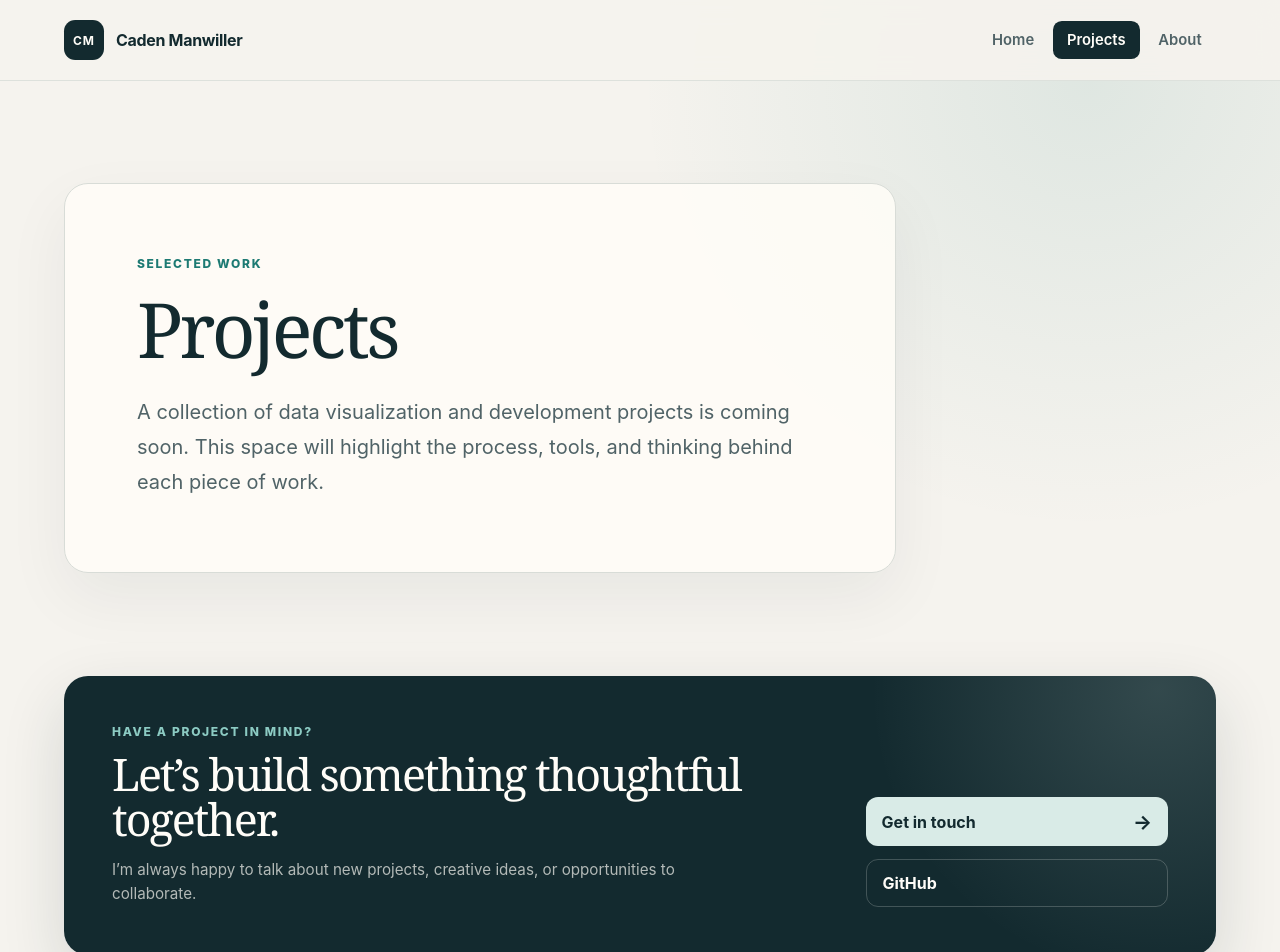
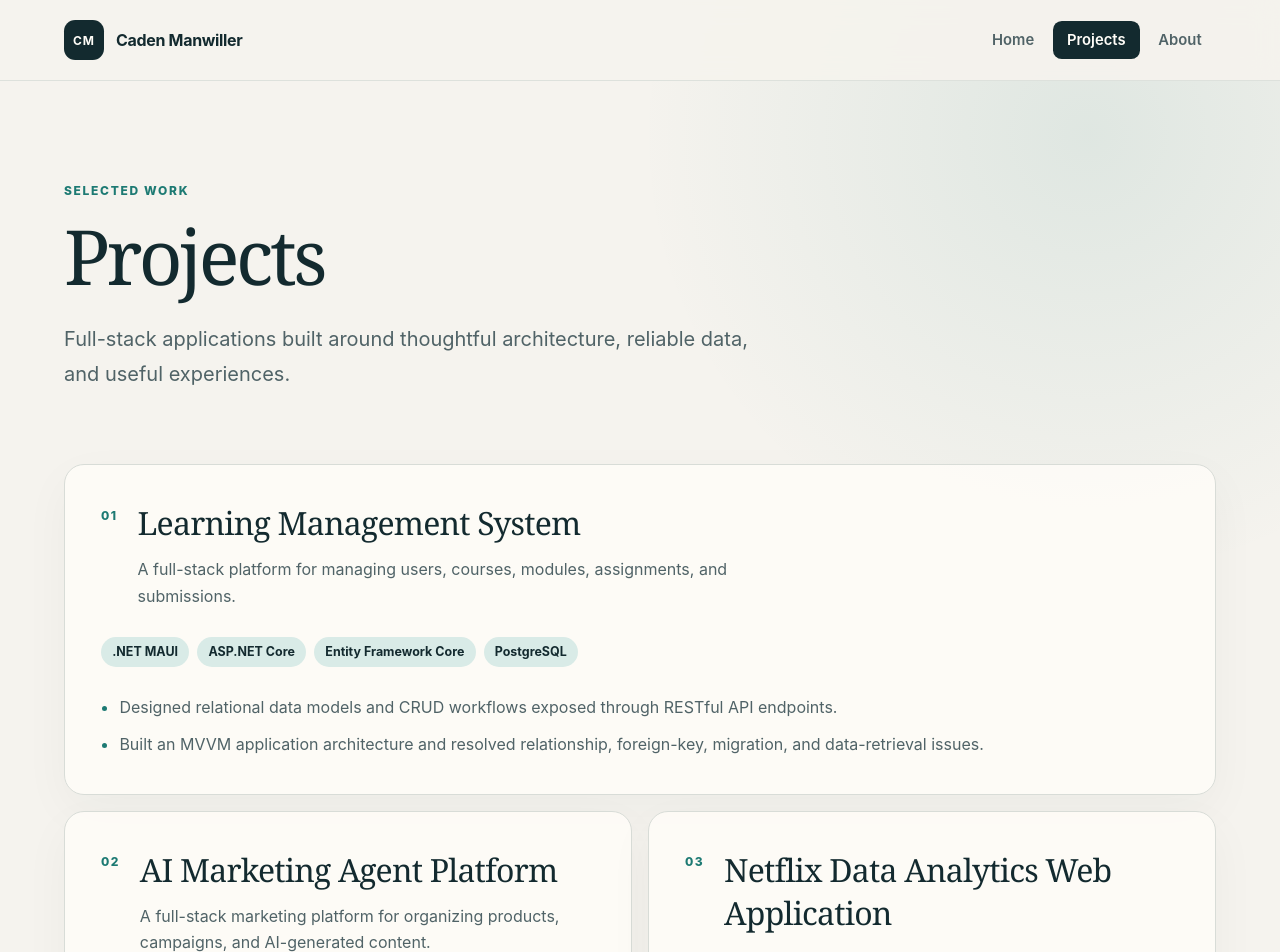
Before and after one commit to manwillerc/homepage, a React (Create React App) app: page /#/projects in a window 1280 px wide. Shown: the top 952 px of the page. Built offline with nearby package versions, Linux system fonts and the light colour scheme.

Commit message:
Added information for projects to the project page

```diff
--- a/src/App.scss
+++ b/src/App.scss
@@ -180,6 +180,101 @@ $page-width: 72rem;
   }
 }
 
+.projects-page {
+  display: grid;
+  gap: clamp(2.5rem, 6vw, 4.5rem);
+}
+
+.projects-header {
+  max-width: 52rem;
+
+  h1 {
+    margin: 0;
+    font-family: Georgia, "Times New Roman", serif;
+    font-size: clamp(2.75rem, 6vw, 4.75rem);
+    font-weight: 500;
+    letter-spacing: -0.045em;
+    line-height: 1;
+  }
+}
+
+.project-list {
+  display: grid;
+  grid-template-columns: repeat(2, minmax(0, 1fr));
+  gap: 1rem;
+}
+
+.project-card {
+  display: flex;
+  flex-direction: column;
+  gap: 1.75rem;
+  padding: clamp(1.5rem, 3vw, 2.25rem);
+  border: 1px solid $line;
+  border-radius: 1.25rem;
+  background: rgba($surface, 0.84);
+  box-shadow: 0 1rem 3rem rgba($ink, 0.04);
+
+  &:first-child { grid-column: 1 / -1; }
+}
+
+.project-card-heading {
+  display: grid;
+  grid-template-columns: auto 1fr;
+  gap: 1.25rem;
+
+  h2 {
+    margin: 0;
+    font-family: Georgia, "Times New Roman", serif;
+    font-size: clamp(1.5rem, 3vw, 2rem);
+    font-weight: 500;
+    letter-spacing: -0.025em;
+  }
+}
+
+.project-number {
+  padding-top: 0.4rem;
+  color: $accent;
+  font-size: 0.75rem;
+  font-weight: 800;
+  letter-spacing: 0.12em;
+}
+
+.project-summary {
+  max-width: 42rem;
+  margin: 0.75rem 0 0;
+  color: $ink-soft;
+  line-height: 1.65;
+}
+
+.technology-list {
+  display: flex;
+  flex-wrap: wrap;
+  gap: 0.5rem;
+  margin: 0;
+  padding: 0;
+  list-style: none;
+
+  li {
+    padding: 0.45rem 0.7rem;
+    border-radius: 999px;
+    background: $accent-light;
+    color: $ink;
+    font-size: 0.78rem;
+    font-weight: 700;
+  }
+}
+
+.project-highlights {
+  display: grid;
+  gap: 0.75rem;
+  margin: 0;
+  padding-left: 1.15rem;
+  color: $ink-soft;
+  line-height: 1.6;
+
+  li::marker { color: $accent; }
+}
+
 .contact-section {
   width: min(calc(100% - 2rem), $page-width);
   margin: 0 auto;
@@ -296,6 +391,10 @@ $page-width: 72rem;
     grid-template-columns: 1fr;
   }
 
+  .project-list { grid-template-columns: 1fr; }
+
+  .project-card:first-child { grid-column: auto; }
+
   .content-card {
     min-height: auto;
 
--- a/src/pages/Projects.tsx
+++ b/src/pages/Projects.tsx
@@ -1,16 +1,70 @@
 import React from 'react';
+
+const projects = [
+  {
+    number: '01',
+    title: 'Learning Management System',
+    summary: 'A full-stack platform for managing users, courses, modules, assignments, and submissions.',
+    technologies: ['.NET MAUI', 'ASP.NET Core', 'Entity Framework Core', 'PostgreSQL'],
+    highlights: [
+      'Designed relational data models and CRUD workflows exposed through RESTful API endpoints.',
+      'Built an MVVM application architecture and resolved relationship, foreign-key, migration, and data-retrieval issues.',
+    ],
+  },
+  {
+    number: '02',
+    title: 'AI Marketing Agent Platform',
+    summary: 'A full-stack marketing platform for organizing products, campaigns, and AI-generated content.',
+    technologies: ['React', 'ASP.NET Core', 'Entity Framework Core', 'PostgreSQL'],
+    highlights: [
+      'Designed REST API endpoints and relational database structures for core marketing workflows.',
+      'Integrated external APIs and backend services to support AI-powered content generation while maintaining data integrity.',
+    ],
+  },
+  {
+    number: '03',
+    title: 'Netflix Data Analytics Web Application',
+    summary: 'A web application that analyzes and visualizes viewing behavior to surface meaningful user trends.',
+    technologies: ['Django', 'Python', 'SQL', 'PostgreSQL', 'Pandas'],
+    highlights: [
+      'Built database models with Django ORM and created data-processing workflows with Pandas.',
+      'Developed SQL queries and analytics dashboards to identify behavioral patterns and insights.',
+    ],
+  },
+];
 
 function Projects() {
   return (
-    <section className="page-panel">
-      <p className="eyebrow">Selected work</p>
-      <h1>Projects</h1>
-      <p className="page-introduction">
-        A collection of data visualization and development projects is coming
-        soon. This space will highlight the process, tools, and thinking behind
-        each piece of work.
-      </p>
-    </section>
+    <div className="projects-page">
+      <header className="projects-header">
+        <p className="eyebrow">Selected work</p>
+        <h1>Projects</h1>
+        <p className="page-introduction">
+          Full-stack applications built around thoughtful architecture,
+          reliable data, and useful experiences.
+        </p>
+      </header>
+
+      <section className="project-list" aria-label="Software projects">
+        {projects.map((project) => (
+          <article className="project-card" key={project.title}>
+            <div className="project-card-heading">
+              <span className="project-number" aria-hidden="true">{project.number}</span>
+              <div>
+                <h2>{project.title}</h2>
+                <p className="project-summary">{project.summary}</p>
+              </div>
+            </div>
+            <ul className="technology-list" aria-label="Technologies used">
+              {project.technologies.map((technology) => <li key={technology}>{technology}</li>)}
+            </ul>
+            <ul className="project-highlights">
+              {project.highlights.map((highlight) => <li key={highlight}>{highlight}</li>)}
+            </ul>
+          </article>
+        ))}
+      </section>
+    </div>
   );
 }
 
```
